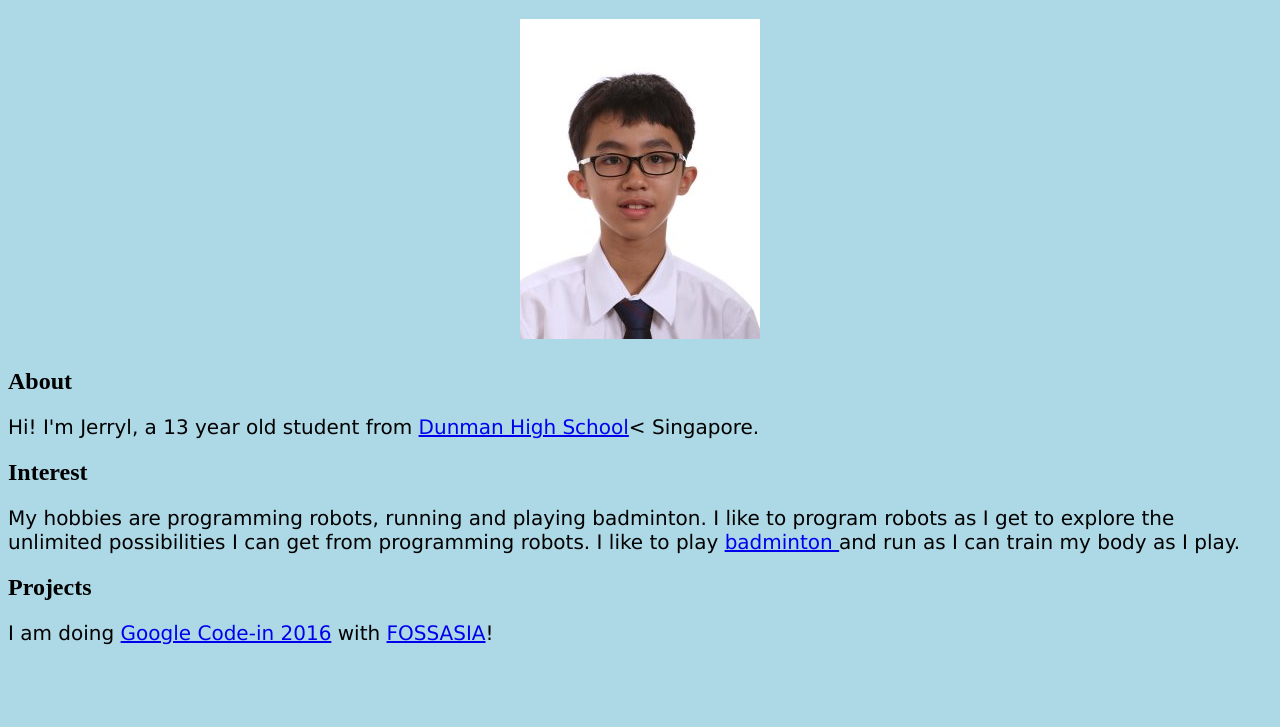
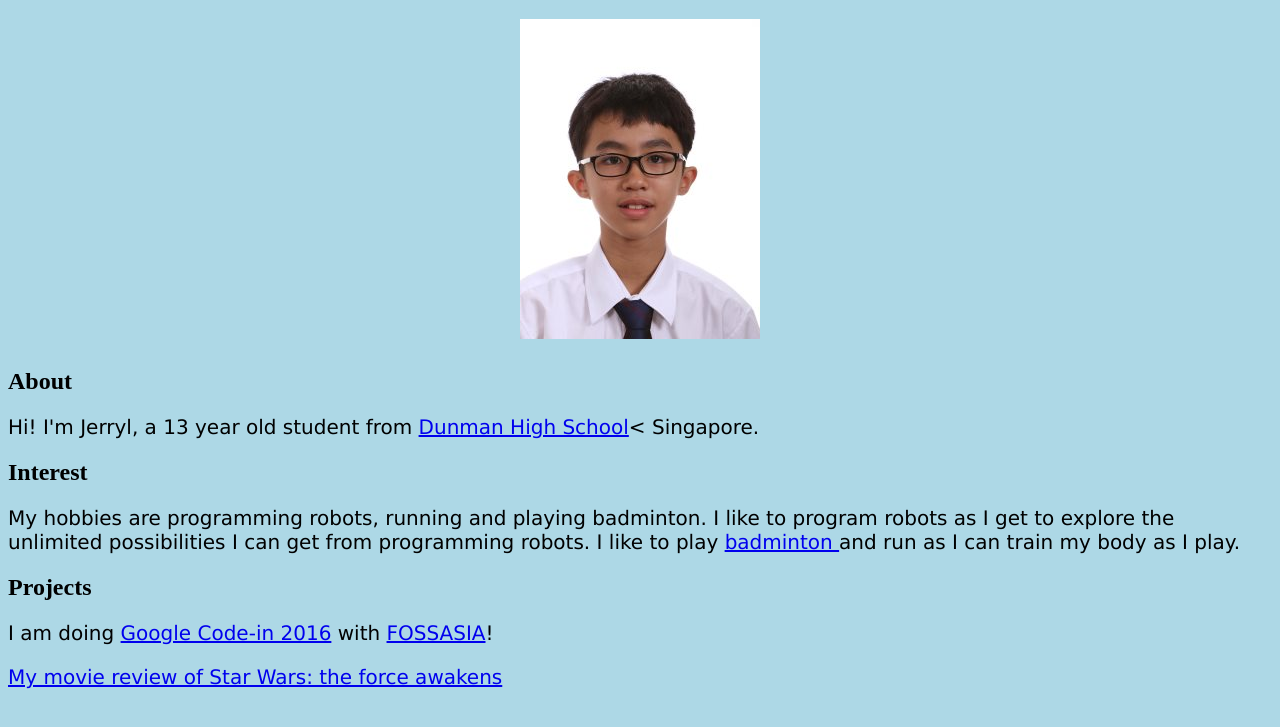
Before and after one commit to dhs17y1cjerrylphing/dhs17y1cjerrylphing.github.io, a plain HTML site: page index.html in a window 1280 px wide. Shown: the part 61-788 px from the top of the page. Drawn offline with Linux system fonts and the light colour scheme.

Commit message:
Update index.html

```diff
--- a/index.html
+++ b/index.html
@@ -13,4 +13,5 @@
 <p>My hobbies are programming robots, running and playing badminton. I like to program robots as I get to explore the unlimited possibilities I can get from programming robots. I like to play <a href=https://en.wikipedia.org/wiki/Badminton>badminton </a> and run as I can train my body as I play.
  <h2>Projects</h2>
 <p>I am doing <a href="http://codein.withgoogle.com">Google Code-in 2016</a> with <a href="http://fossasia.org">FOSSASIA</a>!</p>
+ <p><a href="https://dhs17y1cjerrylphing.github.io/pageone"> My movie review of Star Wars: the force awakens</a></p>
 </body>
```
